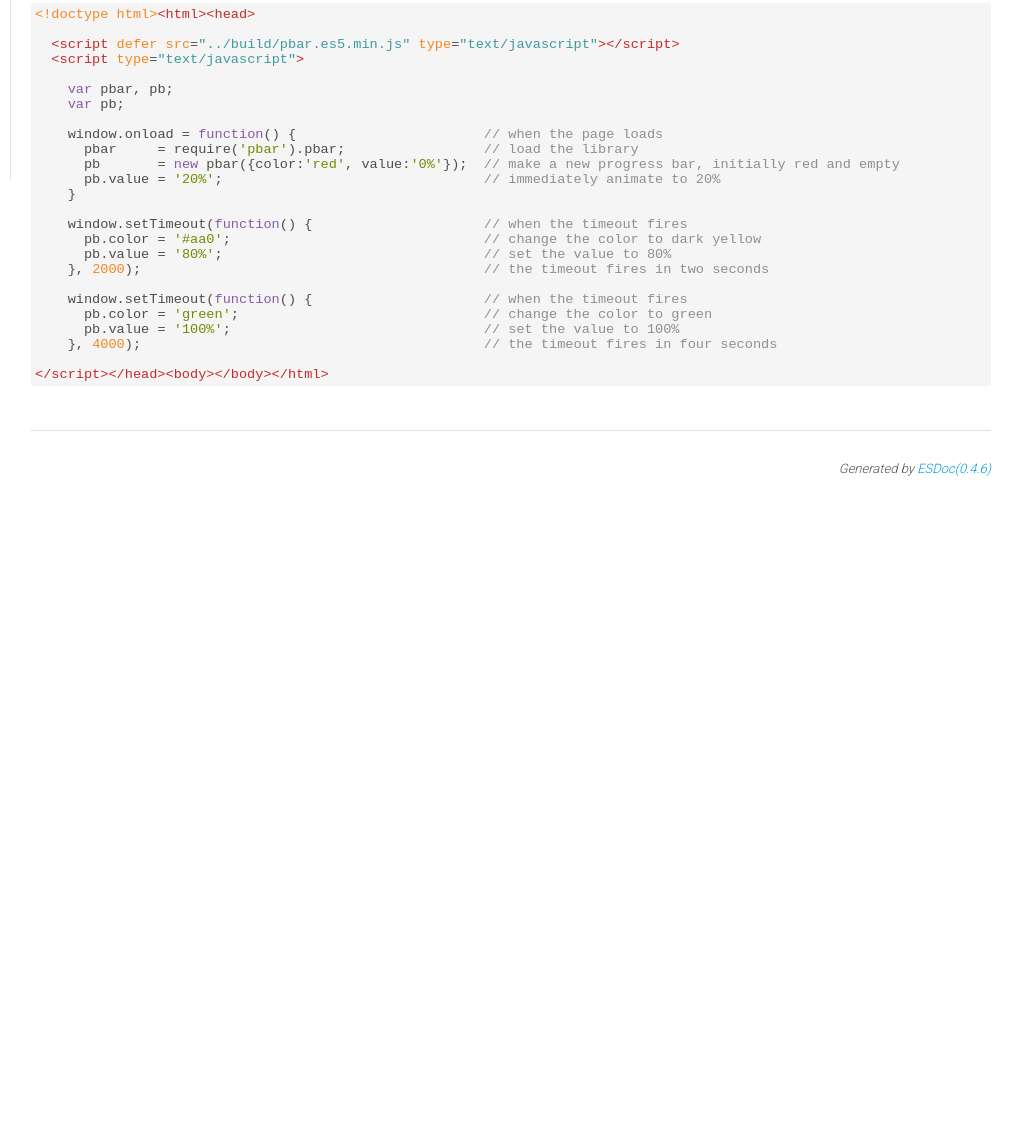
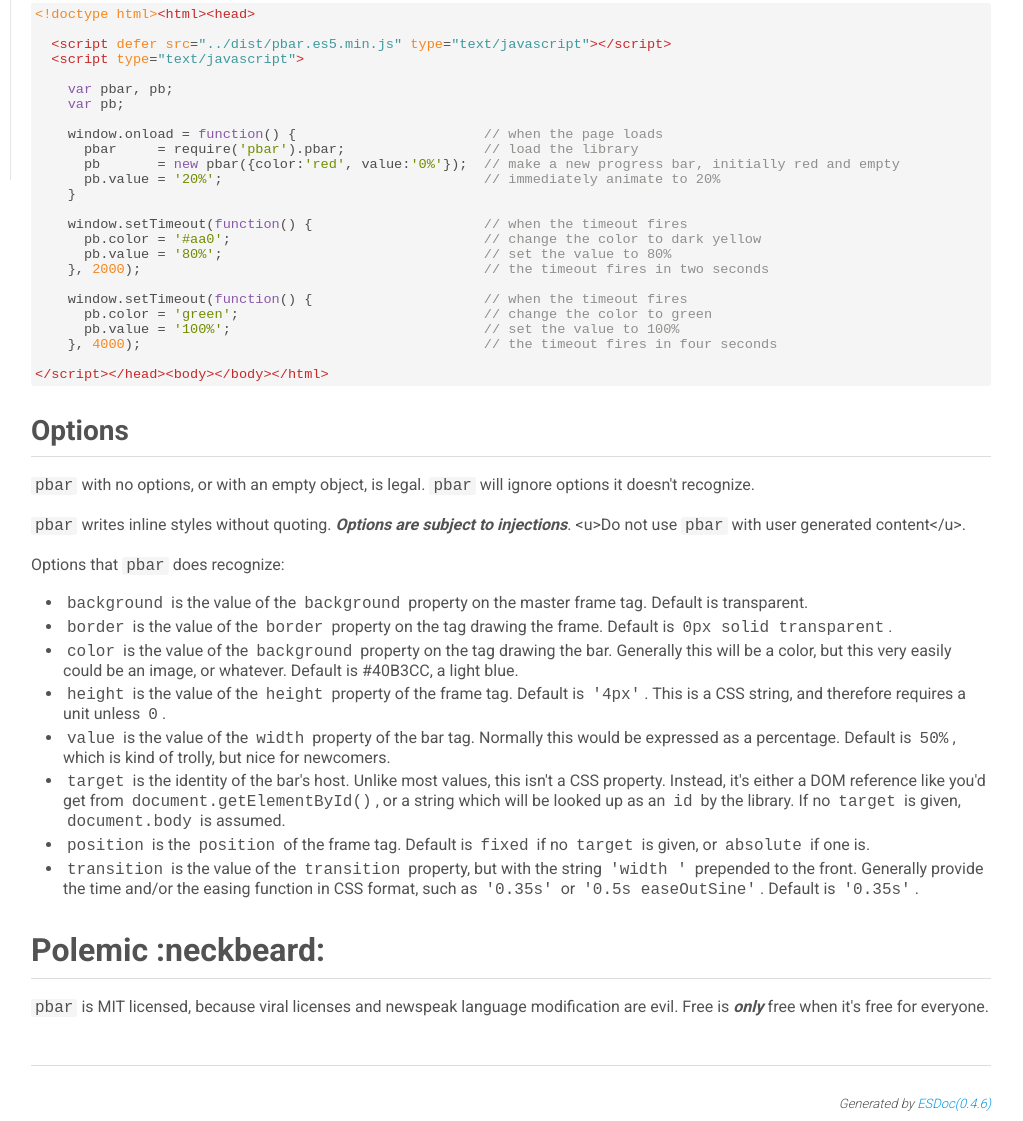
Before and after one commit to StoneCypher/pbar, a website: page doc/index.html in a window 1280 px wide. Shown: the part 634-1755 px from the top of the page, without its empty margins (239-1262 px from the left). Before the commit the page ends 1120 px from the top, so only its background shows below. Drawn offline with Linux system fonts and the light colour scheme.

Commit message:
forgot the polemic

```diff
--- a/doc/index.html
+++ b/doc/index.html
@@ -54,7 +54,7 @@
 <h2 id="tl-dr">tl;dr</h2>
 <pre><code class="lang-html"><code class="source-code prettyprint">&lt;!doctype html&gt;&lt;html&gt;&lt;head&gt;
 
-  &lt;script defer src=&quot;../build/pbar.es5.min.js&quot; type=&quot;text/javascript&quot;&gt;&lt;/script&gt;
+  &lt;script defer src=&quot;../dist/pbar.es5.min.js&quot; type=&quot;text/javascript&quot;&gt;&lt;/script&gt;
   &lt;script type=&quot;text/javascript&quot;&gt;
 
     var pbar, pb;
@@ -78,6 +78,22 @@
 
 &lt;/script&gt;&lt;/head&gt;&lt;body&gt;&lt;/body&gt;&lt;/html&gt;</code>
 </code></pre>
+<h2 id="options">Options</h2>
+<p><code>pbar</code> with no options, or with an empty object, is legal.  <code>pbar</code> will ignore options it doesn&apos;t recognize.</p>
+<p><code>pbar</code> writes inline styles without quoting.  <strong><em>Options are subject to injections</em></strong>.  &lt;u&gt;Do not use <code>pbar</code> with user generated content&lt;/u&gt;.</p>
+<p>Options that <code>pbar</code> does recognize:</p>
+<ul>
+<li><code>background</code> is the value of the <code>background</code> property on the master frame tag.  Default is transparent.</li>
+<li><code>border</code> is the value of the <code>border</code> property on the tag drawing the frame.  Default is <code>0px solid transparent</code>.</li>
+<li><code>color</code> is the value of the <code>background</code> property on the tag drawing the bar.  Generally this will be a color, but this very easily could be an image, or whatever.  Default is #40B3CC, a light blue.</li>
+<li><code>height</code> is the value of the <code>height</code> property of the frame tag.  Default is <code>&apos;4px&apos;</code>.  This is a CSS string, and therefore requires a unit unless <code>0</code>.</li>
+<li><code>value</code> is the value of the <code>width</code> property of the bar tag.  Normally this would be expressed as a percentage.  Default is <code>50%</code>, which is kind of trolly, but nice for newcomers.</li>
+<li><code>target</code> is the identity of the bar&apos;s host.  Unlike most values, this isn&apos;t a CSS property.  Instead, it&apos;s either a DOM reference like you&apos;d get from <code>document.getElementById()</code>, or a string which will be looked up as an <code>id</code> by the library.  If no <code>target</code> is given, <code>document.body</code> is assumed.</li>
+<li><code>position</code> is the <code>position</code> of the frame tag.  Default is <code>fixed</code> if no <code>target</code> is given, or <code>absolute</code> if one is.</li>
+<li><code>transition</code> is the value of the <code>transition</code> property, but with the string <code>&apos;width &apos;</code> prepended to the front.  Generally provide the time and/or the easing function in CSS format, such as <code>&apos;0.35s&apos;</code> or <code>&apos;0.5s easeOutSine&apos;</code>.  Default is <code>&apos;0.35s&apos;</code>.</li>
+</ul>
+<h1 id="polemic-neckbeard-">Polemic :neckbeard:</h1>
+<p><code>pbar</code> is MIT licensed, because viral licenses and newspeak language modification are evil. Free is <strong><em>only</em></strong> free when it&apos;s free for everyone.</p>
 </div>
 </div>
 
--- a/doc/package.json
+++ b/doc/package.json
@@ -1,6 +1,6 @@
 {
   "name": "pbar",
-  "version": "1.0.0",
+  "version": "1.0.4",
   "description": "Tiny progress bar widget in css and js es5",
   "main": "pbar.js",
   "scripts": {
@@ -32,10 +32,12 @@
     "browserify": "^13.0.0",
     "closure-compiler": "^0.2.12",
     "del": "^2.2.0",
+    "google-closure-compiler": "^20160315.1.0",
     "gulp": "^3.9.1",
     "gulp-babel": "^6.1.2",
     "gulp-closure-compiler": "^0.4.0",
     "gulp-esdoc": "^0.2.0",
+    "gulp-rename": "^1.2.2",
     "vinyl-source-stream": "^1.1.0"
   }
 }
--- a/package.json
+++ b/package.json
@@ -1,6 +1,6 @@
 {
   "name": "pbar",
-  "version": "1.0.3",
+  "version": "1.0.4",
   "description": "Tiny progress bar widget in css and js es5",
   "main": "pbar.js",
   "scripts": {
@@ -32,10 +32,12 @@
     "browserify": "^13.0.0",
     "closure-compiler": "^0.2.12",
     "del": "^2.2.0",
+    "google-closure-compiler": "^20160315.1.0",
     "gulp": "^3.9.1",
     "gulp-babel": "^6.1.2",
     "gulp-closure-compiler": "^0.4.0",
     "gulp-esdoc": "^0.2.0",
+    "gulp-rename": "^1.2.2",
     "vinyl-source-stream": "^1.1.0"
   }
 }
```
Also changed, not shown: README.md.
